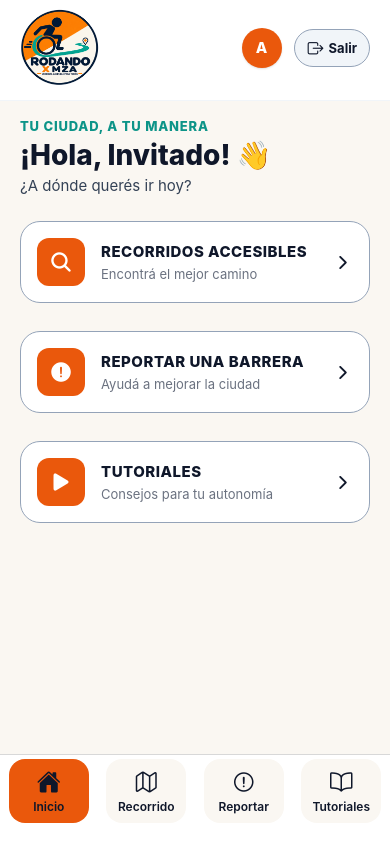
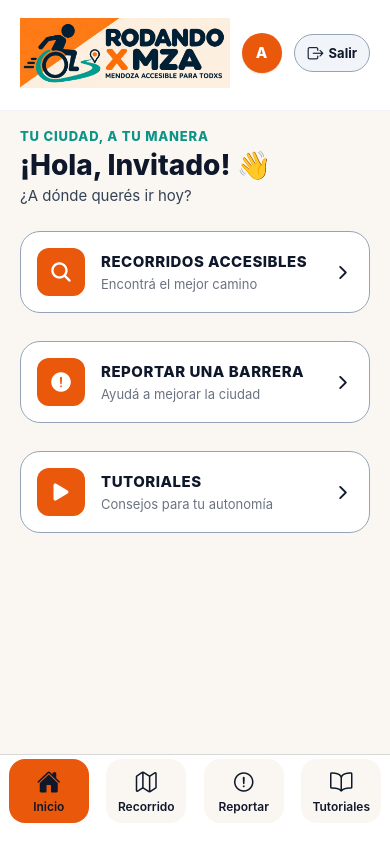
Before and after one commit to BLP-Technologies/rodando-x-mza, a React Native app in the folder mobile/: screen /Inicio in a window 390 px wide. Both pictures are taken after a click on the button "CONTINUAR SIN CUENTA". Built offline with nearby package versions, Linux system fonts and the light colour scheme; no server answers.

Commit message:
feat(ui): integrate official logoHeader in AppHeader  screen
- render brand logo alongside header navigation in AppHeader
- replace placeholder branding with logo image in Bienvenida screen
- maintain accessibility labels and consistent visual scaling

```diff
--- a/mobile/app.json
+++ b/mobile/app.json
@@ -34,7 +34,8 @@
           "microphonePermission": "Permitir que Rodando por MZA acceda al micrófono para dictar direcciones y descripciones por voz.",
           "speechRecognitionPermission": "Permitir que Rodando por MZA use el reconocimiento de voz para dictar direcciones y descripciones."
         }
-      ]
+      ],
+      "expo-font"
     ]
   }
 }
--- a/mobile/src/components/common/AppHeader.tsx
+++ b/mobile/src/components/common/AppHeader.tsx
@@ -5,7 +5,7 @@ import { useNavigation } from '@react-navigation/native';
 import { useStyles, Theme } from '@/theme';
 import { LogoutConfirmModal } from '@/components/common/LogoutConfirmModal';
 
-const LOGO_IMG = require('@/../assets/images/logo.png');
+const LOGO_IMG = require('@/../assets/images/logoHeader.jpeg');
 
 
 interface AppHeaderProps {
@@ -129,8 +129,8 @@ const getStyles = (theme: Theme) => ({
     minHeight: theme.metrics.minTouch,
   },
   logoImage: {
-    width: 80,
-    height: 80,
+    width: 210,
+    height: 90,
   },
   logoText: {
     fontSize: theme.metrics.font.title.size,
```
Also changed, not shown: mobile/assets/images/logoHeader.jpeg (added), mobile/tsconfig.json (line endings or trailing spaces), 1 other file (tests, documents, lock files or other folders).
